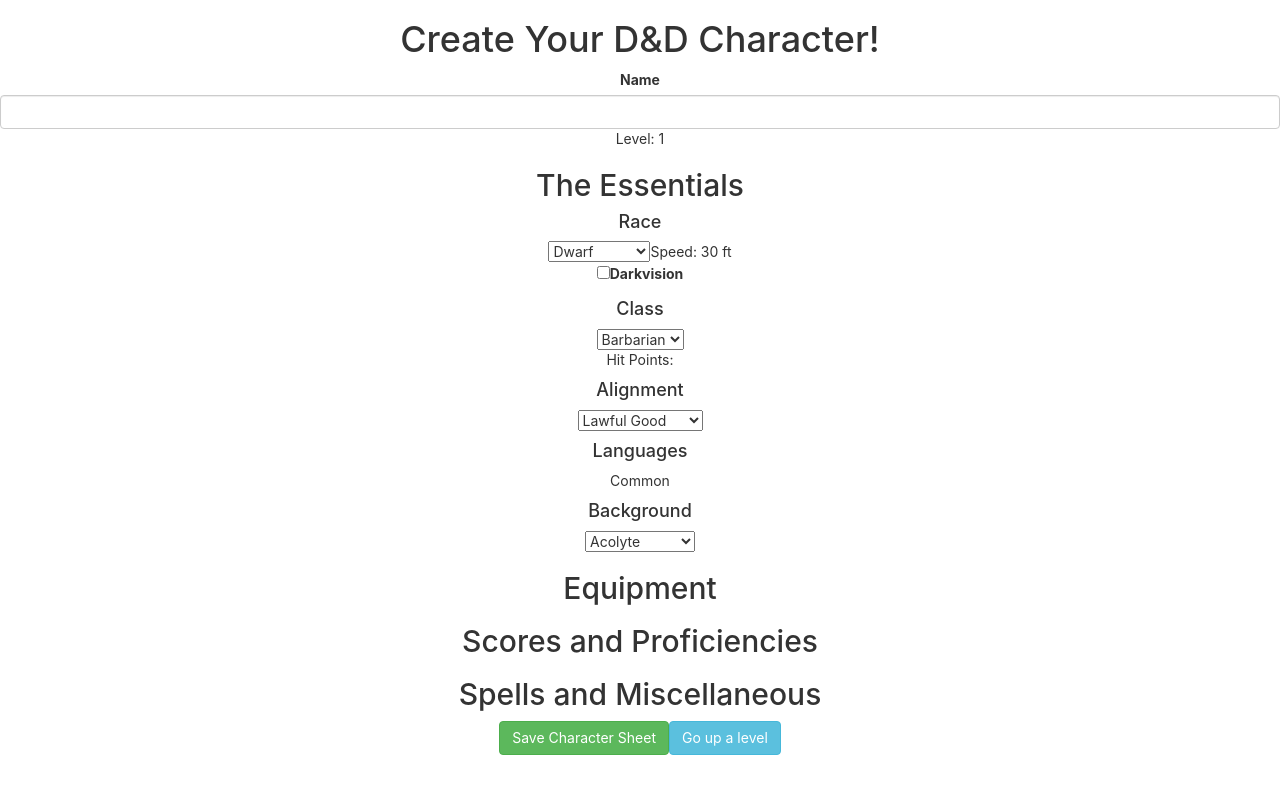
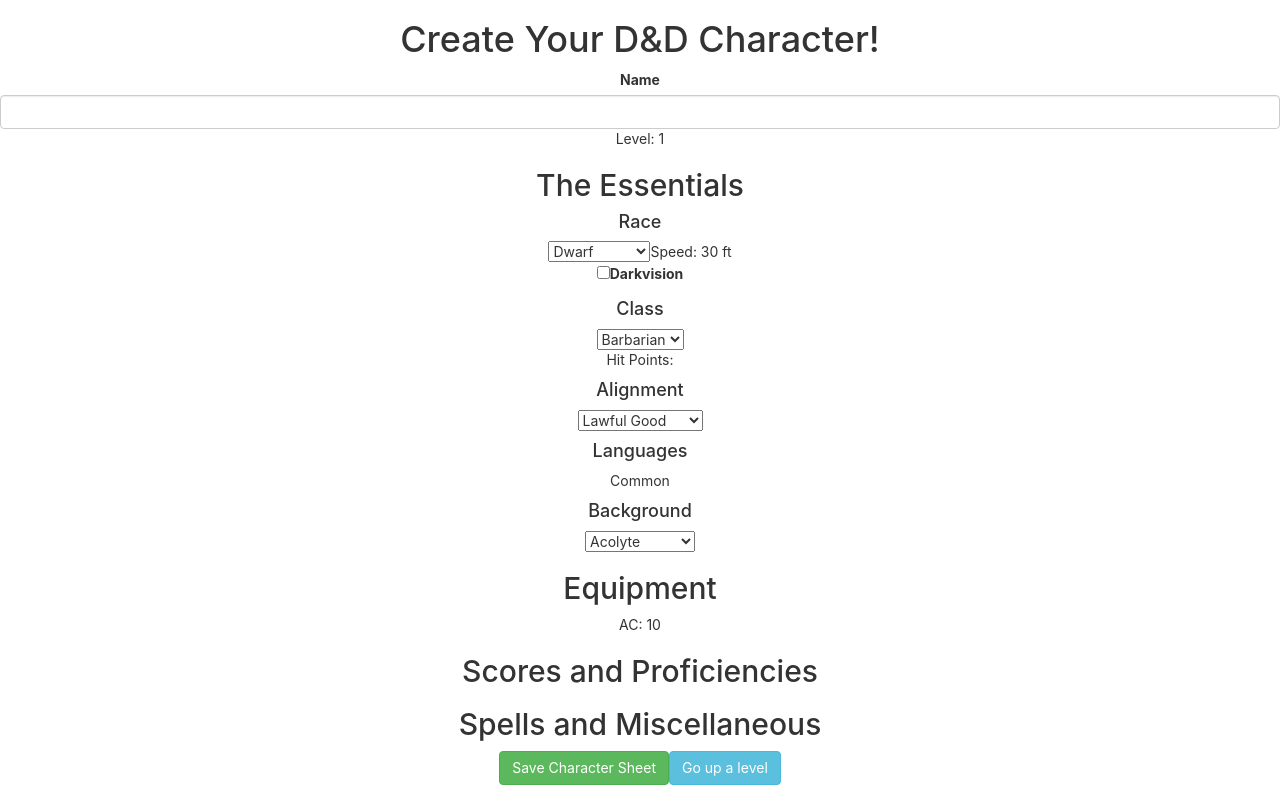
Before and after one commit to ACatWalks/dnd-character-sheet, a React (Create React App) app: page / in a window 1280 px wide. Built offline with nearby package versions, Linux system fonts and the light colour scheme.

Commit message:
Bugs in calculating AC fixed, still doesn't add shield bonus

```diff
--- a/src/AlignmentForm.js
+++ b/src/AlignmentForm.js
@@ -6,7 +6,7 @@ function AlignmentForm(props){
         <div>
             <Form.Group controlId='formAlignment'>
                     <h4>Alignment</h4>
-                    <Form.Select aria-label='alignmnet dropdown' onChange={props.handleAlignment}>
+                    <Form.Select aria-label='alignment dropdown' onChange={props.handleAlignment}>
                         <option value='lg'>Lawful Good</option>
                         <option value='ng'>Neutral Good</option>
                         <option value='cg'>Chaotic Good</option>
--- a/src/App.js
+++ b/src/App.js
@@ -25,6 +25,7 @@ function App() {
   const [background, setBackground] = useState('')
   const [name, setName] = useState('')
   const [level, setLevel] = useState(1)
+  const [armorType, setArmorType] = useState('none')
   const [strength, setStrength] = useState(10)
   const [dex, setDex] = useState(10)
   const [con, setCon] = useState(10)
@@ -32,7 +33,7 @@ function App() {
   const [wis, setWis] = useState(10)
   const [cha, setCha] = useState(10)
   const handleSubmit = () => {
-    console.log(race, characterClass, alignment, background)
+    console.log(name, race, characterClass, alignment, background, armorType, dex, con, wis)
   }
   const handleRace = (e) => {
     setRace(`${e.target.value}`)
@@ -48,6 +49,9 @@ function App() {
   }
   const handleName = (e) => {
     setName(`${e.target.value}`)
+  }
+  const handleArmor = (e) => {
+    setArmorType(e.target.value)
   }
   const levelUp = () => {
     if(level < 20){
@@ -73,7 +77,7 @@ function App() {
       <Languages race={race} characterClass={characterClass} background={background} />
       <BackgroundForm background={background} handleBackground={handleBackground} />
       <h2>Equipment</h2>
-      <Armor characterClass={characterClass} />
+      <Armor characterClass={characterClass} dex={dex} con={con} wis={wis} armorType={armorType} handleArmor={handleArmor} />
       <Weapons characterClass={characterClass} />
       <Equipment characterClass={characterClass} />
       <h2>Scores and Proficiencies</h2>
--- a/src/Armor.js
+++ b/src/Armor.js
@@ -1,7 +1,140 @@
 import React from 'react'
+import Form from 'react-bootstrap/Form'
 
 function Armor(props) {
+    let armor;
+    let shield = false
+    if(props.characterClass === 'fighter' || props.characterClass === 'cleric' || props.characterClass === 'paladin'){
+        armor = 'heavy'
+    } else if(props.characterClass === 'barbarian' || props.characterClass === 'druid' || props.characterClass === 'ranger'){
+        armor = 'medium'
+    } else if(props.characterClass === 'bard' || props.characterClass === 'rogue' || props.characterClass === 'warlock'){
+        armor = 'light'
+    }
+    const handleShield = (e) => {
+        if (e.checked){
+            shield = true
+        } else{
+            shield = false
+        }
+    }
+    const displayShieldOption = () => {
+        if(armor === 'heavy' || armor === 'medium'){
+            return (
+                <div>
+                    <Form.Check type='switch' label='Shield' onCheck={handleShield}></Form.Check>
+                </div>
+            )
+        }
+    }
 
+    const displayArmorMenu = () => {
+        if(armor === 'light'){
+            return (
+                <div>
+                    <Form.Group controlId='lightArmorType'>
+                        <h4>Armor</h4>
+                        <Form.Select aria-label='light armor options' onChange={props.handleArmor}>
+                            <option value='padded'>Padded</option>
+                            <option value='leather'>Leather</option>
+                            <option value='studded leather'>Studded Leather</option>
+                        </Form.Select>
+                    </Form.Group>
+                </div>
+            )
+        } else if(armor === 'medium'){
+            return (
+                <div>
+                    <Form.Group controlId='mediumArmorType'>
+                        <h4>Armor</h4>
+                        <Form.Select aria-label='medium armor options' onChange={props.handleArmor}>
+                            <option value='hide'>Hide</option>
+                            <option value='chain shirt'>Chain shirt</option>
+                            <option value='scale mail'>Scale mail</option>
+                            <option value='breastplate'>Breastplate</option>
+                            <option value='half plate'>Half plate</option>
+                        </Form.Select>
+                    </Form.Group>
+                </div>
+            )
+        } else if(armor === 'heavy'){
+            return (
+                <div>
+                    <Form.Group controlId='heavyArmorType'>
+                        <h4>Armor</h4>
+                        <Form.Select aria-label='heavy armor options' onChange={props.handleArmor}>
+                            <option value='ring mail'>Ring mail</option>
+                            <option value='chain mail'>Chain mail</option>
+                            <option value='splint'>Splint</option>
+                            <option value='full plate'>Full plate</option>
+                        </Form.Select>
+                    </Form.Group>
+                </div>
+            )
+        }
+    }
+    const calculateArmorClass = () => {
+        let armorClass = 10
+        let dexMod = Math.floor((parseInt(props.dex)-10)/2)
+        let conMod = Math.floor((parseInt(props.con)-10)/2)
+        let wisMod = Math.floor((parseInt(props.wis)-10)/2)
+        if(props.armorType === 'padded' || props.armorType === 'leather'){
+            armorClass = 11 + dexMod
+        } else if(props.armorType === 'studded leather'){
+            armorClass = 12 + dexMod
+        } else if(props.armorType === 'hide'){
+            if(dexMod <= 2){
+                armorClass = 12 + dexMod
+            } else{
+                armorClass = 14
+            }
+        } else if(props.armorType === 'chain shirt'){
+            if(dexMod <= 2){
+                armorClass = 13 + dexMod
+            } else{
+                armorClass = 15
+            }
+        } else if(props.armorType === 'scale mail' || props.armorType === 'breastplate'){
+            if(dexMod <= 2){
+                armorClass = 14 + dexMod
+            } else{
+                armorClass = 16
+            }
+        } else if(props.armorType === 'half plate'){
+            if(dexMod <= 2){
+                armorClass = 15 + dexMod
+            } else{
+                armorClass = 17
+            }
+        } else if(props.armorType === 'ring mail'){
+            armorClass = 14
+        } else if(props.armorType === 'chain mail'){
+            armorClass = 16
+        } else if(props.armorType === 'splint'){
+            armorClass = 17
+        } else if(props.armorType === 'full plate'){
+            armorClass = 18
+        } else{
+            armorClass = 10 + dexMod
+        }
+        if(shield){
+            armorClass += 2
+        }
+        if(props.characterClass === 'monk'){
+            armorClass += wisMod
+        }
+        if(props.characterClass === 'barbarian' && props.armorType === 'none'){
+            armorClass += conMod
+        }
+        return armorClass
+    }
+    return (
+        <div>
+            {displayArmorMenu()}
+            {displayShieldOption()}
+            <p>AC: {calculateArmorClass(props.armorType)}</p>
+        </div>
+    )
 }
 
 export default Armor
--- a/src/Languages.js
+++ b/src/Languages.js
@@ -4,84 +4,49 @@ import Form from 'react-bootstrap/Form'
 function Languages(props) {
     let languages = ['Common']
     let propRace = props.race
-    let propBack = props.background
     if(props.characterClass === 'druid'){
         languages.push('Druidic')
-        //setLanguages(languages)
     }
     if(props.characterClass === 'rogue'){
         languages.push('Thieves Cant')
-        //setLanguages(languages)
     }
     switch(propRace){
         case 'dwarf':
             languages.push('Dwarvish')
-            //setLanguages(languages)
             break;
         case 'elf':
             languages.push('Elvish')
-            //setLanguages(languages)
             break;
         case 'halfling':
             languages.push('Halfling')
-            //setLanguages(languages)
-            break;
-        case 'human':
-            alert('Please select an additional language from the language menu')
             break;
         case 'dragonborn':
             languages.push('Draconic')
-            //setLanguages(languages)
             break;
         case 'gnome':
             languages.push('Gnomish')
-            //setLanguages(languages)
             break;
         case 'half-elf':
             languages.push('Elvish')
-            //setLanguages(languages)
-            alert('Please select an additional language from the language menu')
             break;
         case 'half-orc':
             languages.push('Orc')
-            //setLanguages(languages)
             break;
         case 'tiefling':
             languages.push('Infernal')
-            //setLanguages(languages)
             break;
         case 'aasimar':
             languages.push('Celestial')
-            //setLanguages(languages)
-            break;
-    }
-    switch(propBack){
-        case 'acolyte':
-            alert('Please select 2 additional languages from the language menu')
-            break;
-        case 'guild artisan':
-            alert('Please select an additional language from the language menu')
-            break;
-        case 'hermit':
-            alert('Please select an additional language from the language menu')
-            break;
-        case 'noble':
-            alert('Please select an additional language from the language menu')
-            break;
-        case 'outlander':
-            alert('Please select an additional language from the language menu')
-            break;
-        case 'sage':
-            alert('Please select 2 additional languages from the language menu')
             break;
     }
     const handleLanguage = (e) => {
         languages.push(e.target.value)
-        //setLanguages(languages)
     }
     const displayLangMenu = (propRace, propBack) => {
         if (propRace === 'human' || propRace === 'half-elf' || propBack === 'acolyte' || propBack === 'guild artisan' || propBack === 'hermit' || propBack === 'noble' || propBack === 'outlander' || propBack === 'sage'){
             return (
+                <div>
+                <p>Please select an additional language from the menu. </p>
                 <Form.Select aria-label='language dropdown' onChange={handleLanguage}>
                     <option value='Dwarvish'>Dwarvish</option>
                     <option value='Elvish'>Elvish</option>
@@ -99,6 +64,7 @@ function Languages(props) {
                     <option value='Sylvan'>Sylvan</option>
                     <option value='Undercommon'>Undercommon</option>
                 </Form.Select>
+                </div>
             )
         }
     }
```
